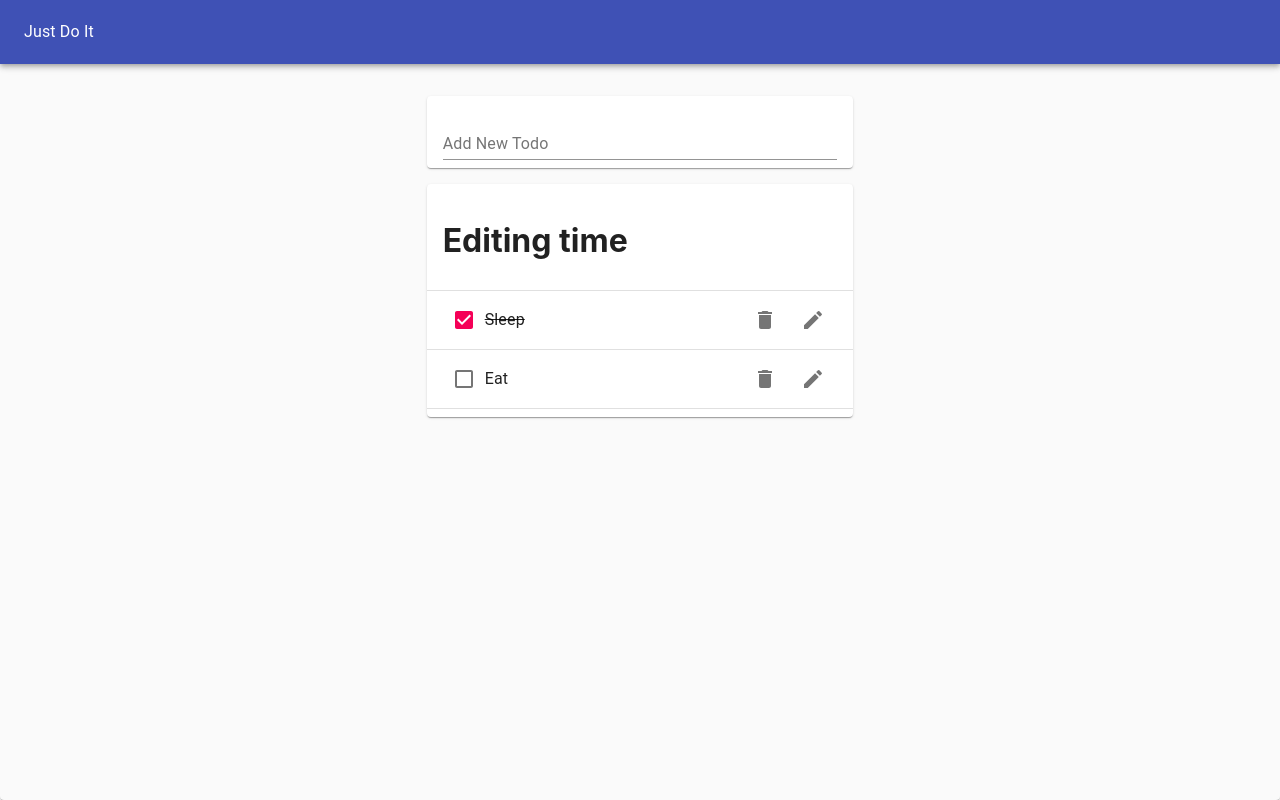
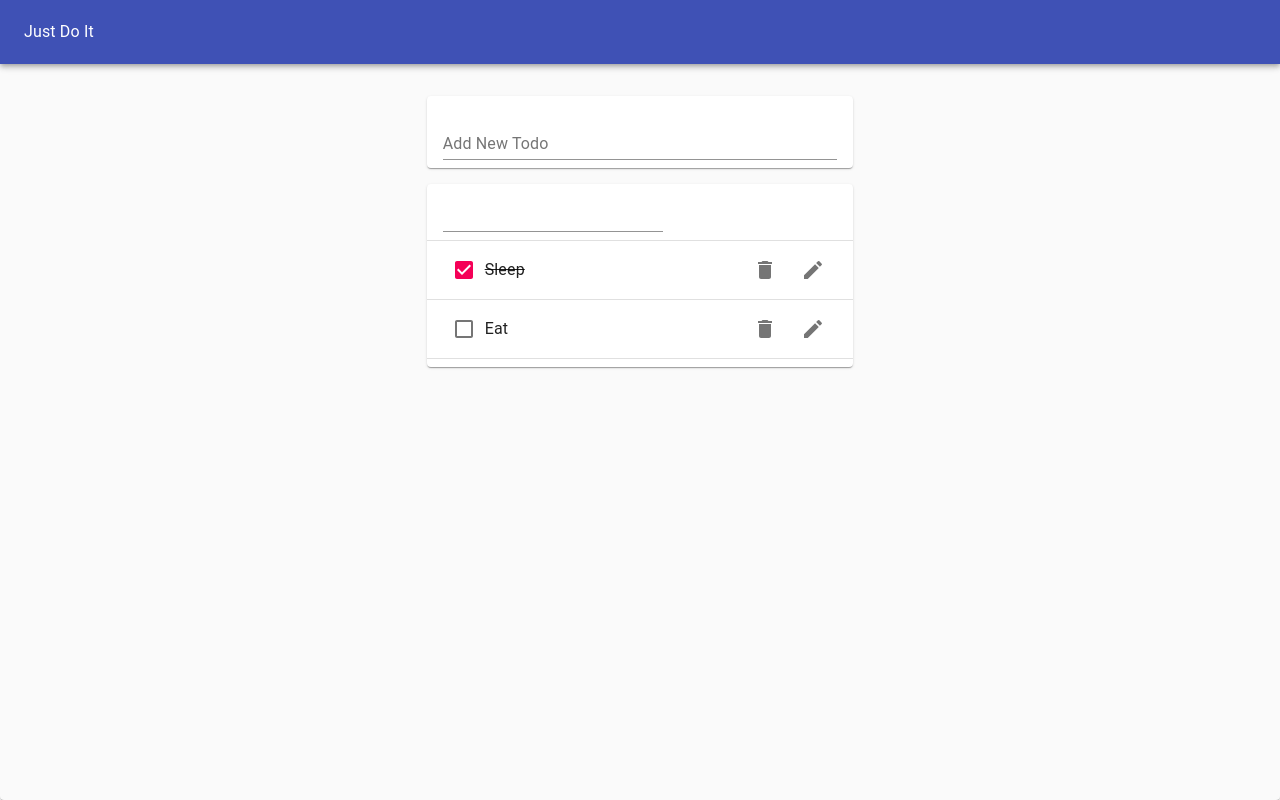
Before and after one commit to jainharsh21/Just-Do-It, a React (Create React App) app: page / in a window 1280 px wide. Both pictures are taken after a click on the button 813 px from the left and 221 px from the top of the page. Built offline with nearby package versions, Linux system fonts and the light colour scheme.

Commit message:
added edit todo form component

```diff
--- /dev/null
+++ b/src/EditTodoForm.js
@@ -0,0 +1,8 @@
+import React from "react";
+import { TextField } from "@material-ui/core";
+
+function EditTodoForm() {
+  return <TextField />;
+}
+
+export default EditTodoForm;
--- a/src/Todo.js
+++ b/src/Todo.js
@@ -9,13 +9,14 @@
 } from "@material-ui/core";
 import DeleteIcon from "@material-ui/icons/Delete";
 import EditIcon from "@material-ui/icons/Edit";
+import EditTodoForm from "./EditTodoForm";
 
 function Todo({ task, completed, id, removeTodo, toggleTodo }) {
   const [isEditing, toggle] = useToggleState(false);
   return (
     <ListItem>
       {isEditing ? (
-        <h1>Editing time</h1>
+        <EditTodoForm />
       ) : (
         <>
           <Checkbox
```
